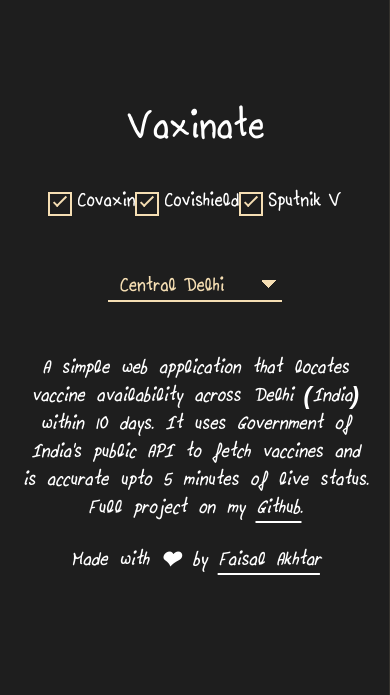
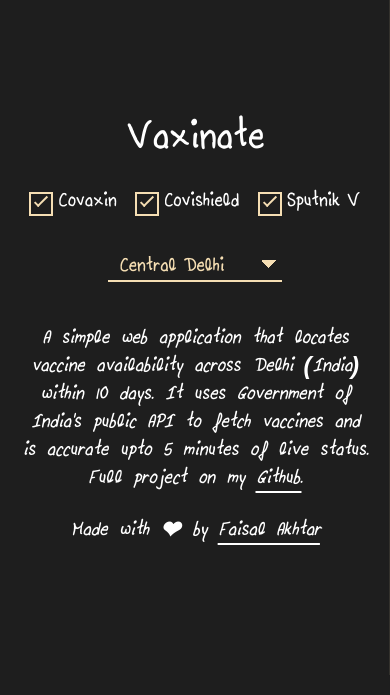
Before and after one commit to faisalAkhtar/vaxinate, a plain HTML site: page index.html in a window 390 px wide. Drawn offline with Linux system fonts and the light colour scheme; no server answers.

Commit message:
styling checkboxes for small screens

```diff
--- a/static/style.css
+++ b/static/style.css
@@ -95,14 +95,14 @@ p {
 }
 
 form {
-    padding: 10px 20px;
+    padding: 10px 0;
     display: flex;
     flex-wrap: wrap;
     flex-direction: column;
 }
 
 form>div {
-    margin: 20px auto;
+    margin: 10px auto;
     border-radius: 5px;
     font-weight: bold;
 }
@@ -338,13 +338,14 @@ select:active {
         width: calc(100vw - 5px);
     }
     form {
-        display: flex;
-        flex-direction: column;
         overflow: hidden;
     }
     form>div {
         display: flex;
+        flex-wrap: wrap;
+        justify-content: space-around;
         max-width: unset;
+        width: 100%;
     }
     .col {
         height: calc(100vh - 80px);
```
